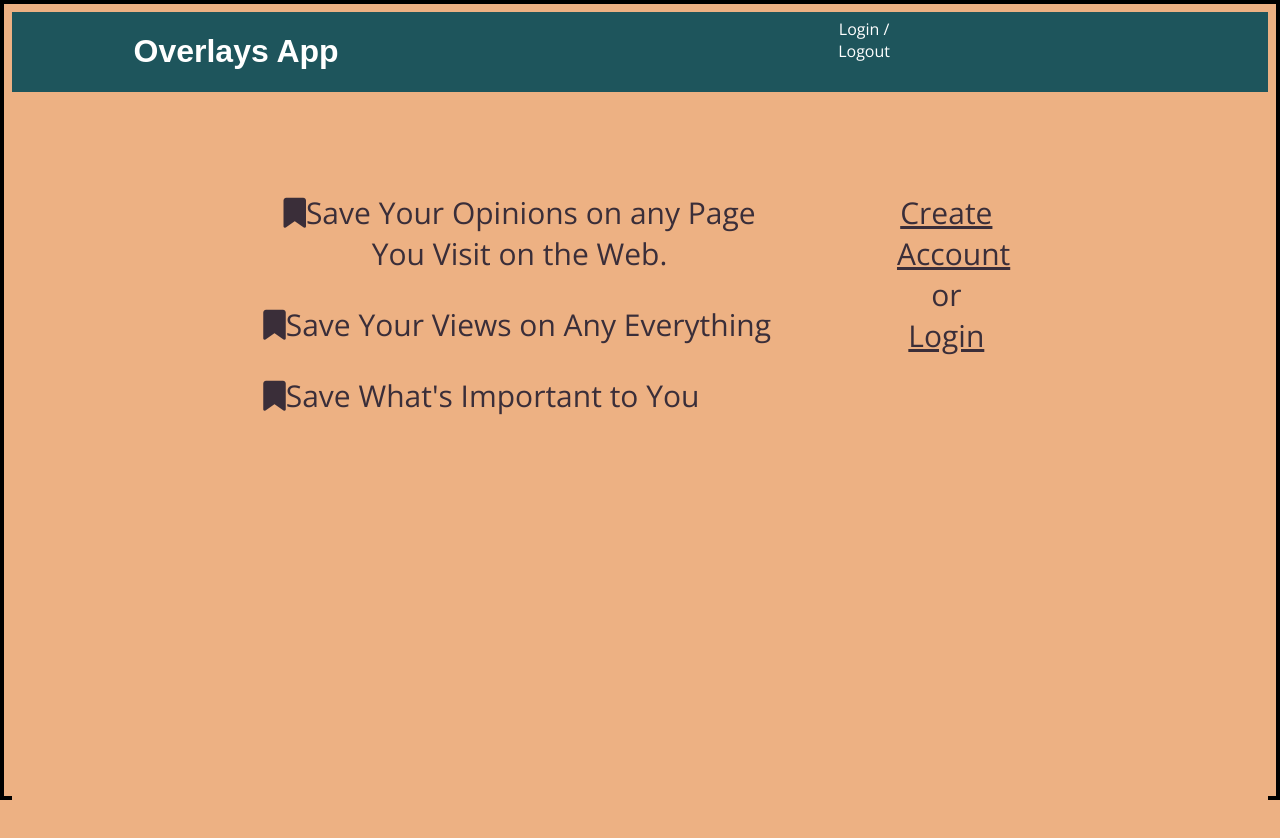
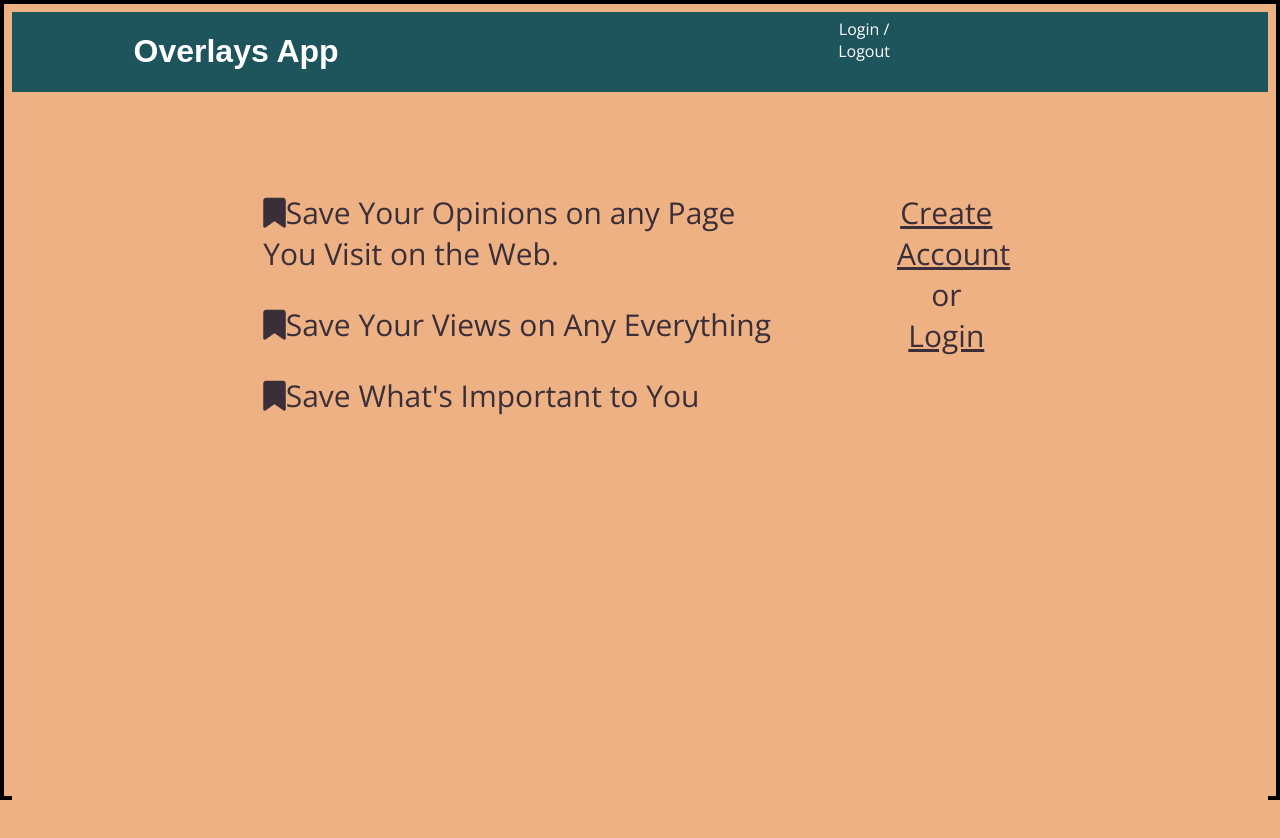
Before and after one commit to kraigwilliams/overlays-app, a React (Create React App) app: page / in a window 1280 px wide. Shown: the top 838 px of the page. Built offline with nearby package versions, Linux system fonts and the light colour scheme; a web font is replaced by a local one.

Commit message:
fix console error

```diff
--- a/src/Components/Home/Home.css
+++ b/src/Components/Home/Home.css
@@ -12,7 +12,7 @@ padding-top: 0px;
 }
 
 .home-left {
-  padding-top: 0px;
+
   display: flex;
   flex-direction: column;
   align-items: flex-start;
@@ -27,6 +27,7 @@ padding-top: 0px;
 
 .home-page * {
   font-size: 30px;
+
 }
 
 .underline{
@@ -36,6 +37,7 @@ padding-top: 0px;
 }
 .home-left p{
   margin-top: 0px;
+  text-align:left;
 }
 .home-right{
 
--- a/src/Components/Logout/Logout.js
+++ b/src/Components/Logout/Logout.js
@@ -2,7 +2,7 @@ import React, { Component } from "react";
 //import AuthApiService from '../../services/auth-api-service'
 import TokenService from "../../services/token-service";
 
-import {Button, Input} from '../Utils/Utils';
+import {Button} from '../Utils/Utils';
 class Logout extends Component {
   componentWillMount() {
     document.title = "Login / Logout - Overlays";
```
